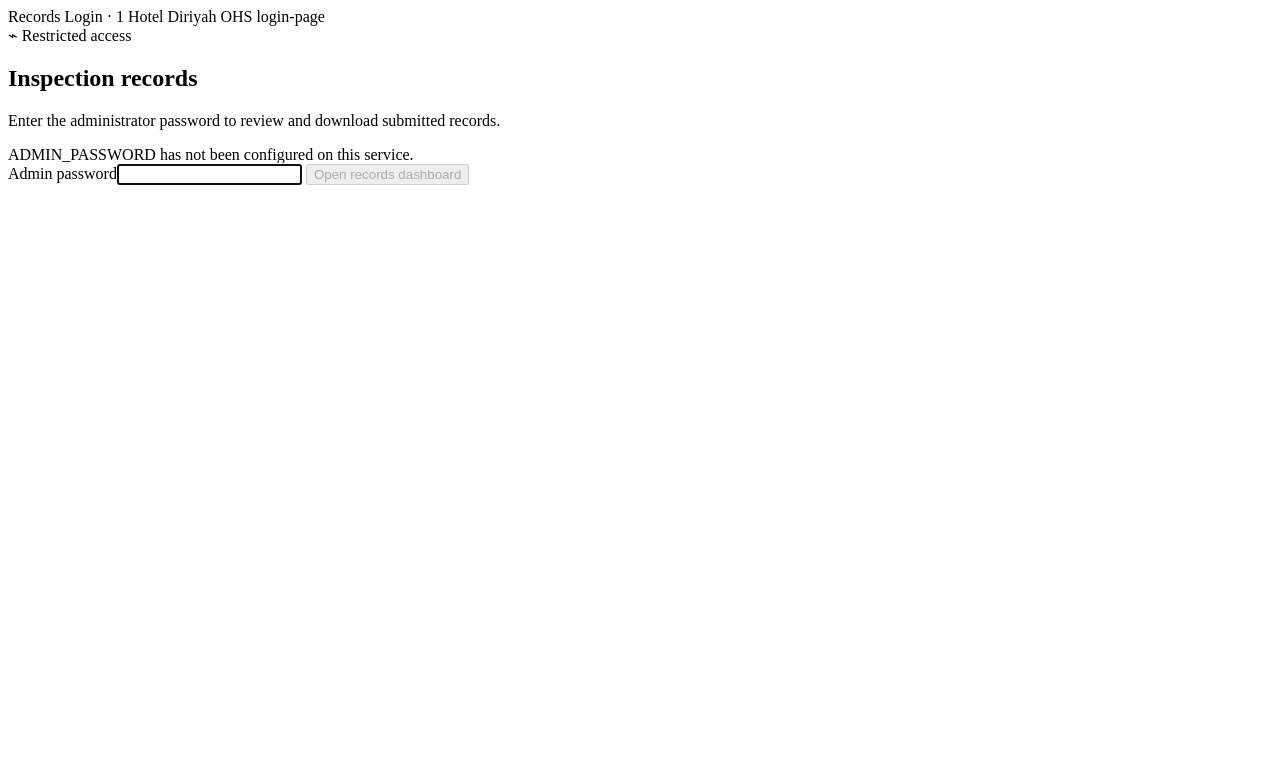
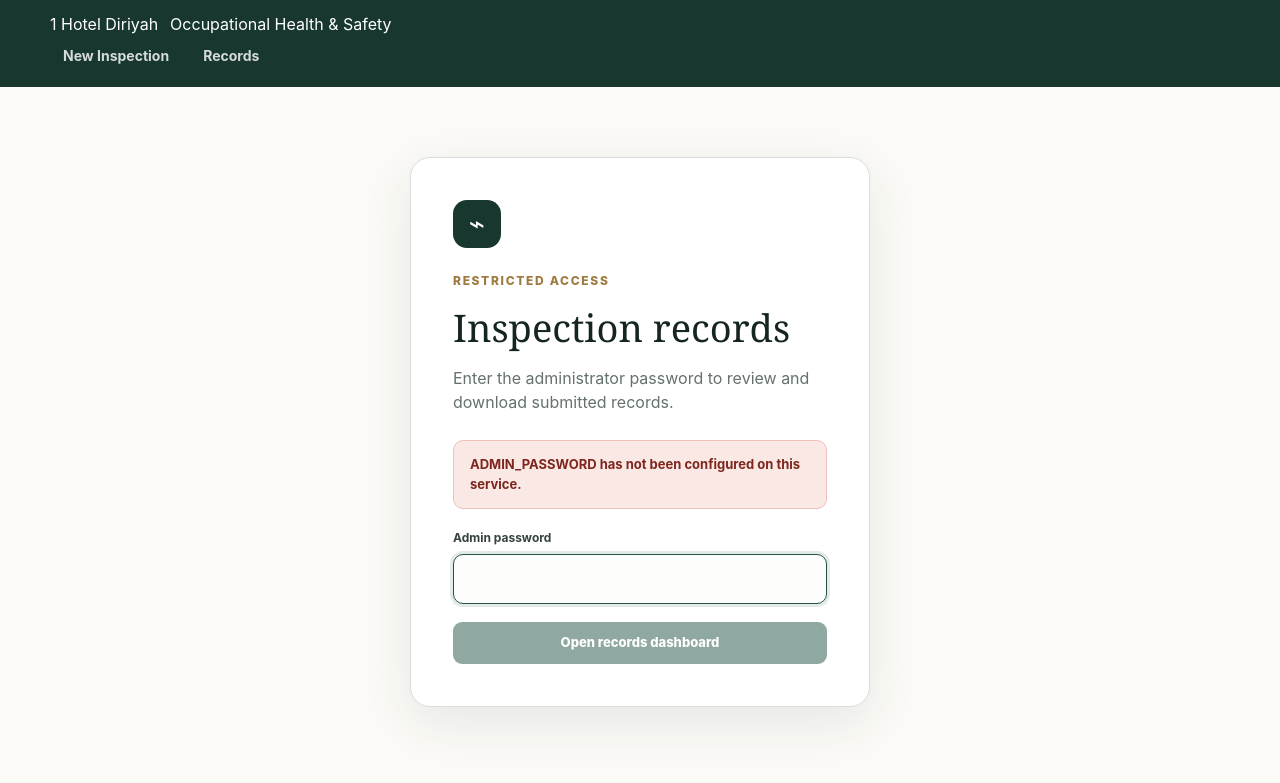
Before and after one commit to kamraanahmed1618-hue/Daily-Checklist, a Flask app: page /admin in a window 1280 px wide. Shown: the top 783 px of the page. Run offline with Flask 3, Linux system fonts and the light colour scheme; some libraries are stand-ins or nearby versions.

Commit message:
base.html

```diff
--- a/templates/base.html
+++ b/templates/base.html
@@ -1,52 +1,40 @@
-{% block title %}Inspection Records · 1 Hotel Diriyah OHS{% endblock %}
-{% block body_class %}admin-page{% endblock %}
-{% block content %}
-<section class="admin-hero">
-  <div><span class="eyebrow">Records control centre</span><h1>Inspection records</h1><p>Search, review, print, and export submitted inspections.</p></div>
-  <form method="post" action="{{ url_for('logout') }}"><button class="button ghost" type="submit">Sign out</button></form>
-</section>
+<!DOCTYPE html>
+<html lang="en">
+<head>
+    <meta charset="UTF-8">
+    <meta name="viewport" content="width=device-width, initial-scale=1.0">
 
-<section class="stats-grid">
-  <article><span>Matching records</span><strong>{{ total }}</strong></article>
-  <article><span>Average compliance</span><strong>{{ '%.1f'|format(average) }}%</strong></article>
-  <article><span>Non-compliant findings</span><strong>{{ non_compliant }}</strong></article>
-</section>
+    <title>{% block title %}1 Hotel Diriyah OHS{% endblock %}</title>
 
-<section class="card records-card">
-  <form class="filter-bar" method="get">
-    <label class="search-field"><span>Search</span><input name="q" value="{{ request.args.get('q', '') }}" placeholder="Report, inspector, contractor, location"></label>
-    <label><span>From</span><input type="date" name="date_from" value="{{ request.args.get('date_from', '') }}"></label>
-    <label><span>To</span><input type="date" name="date_to" value="{{ request.args.get('date_to', '') }}"></label>
-    <button class="button secondary" type="submit">Apply filters</button>
-    <a class="text-link" href="{{ url_for('admin') }}">Clear</a>
-  </form>
-  <div class="records-actions">
-    <p>Exports use the active search and date filters.</p>
-    <div>
-      <a class="button secondary" href="{{ url_for('export_records', kind='summary', q=request.args.get('q', ''), date_from=request.args.get('date_from', ''), date_to=request.args.get('date_to', '')) }}">Download summary CSV</a>
-      <a class="button primary" href="{{ url_for('export_records', kind='detailed', q=request.args.get('q', ''), date_from=request.args.get('date_from', ''), date_to=request.args.get('date_to', '')) }}">Download detailed CSV</a>
-    </div>
-  </div>
-  <div class="table-wrap">
-    <table>
-      <thead><tr><th>Report</th><th>Date</th><th>Location</th><th>Contractor</th><th>Inspector</th><th>Score</th><th>Findings</th><th></th></tr></thead>
-      <tbody>
-      {% for record in records %}
-        <tr>
-          <td><strong>{{ record.report_no }}</strong><small>{{ record.inspection_time }} · {{ record.shift }}</small></td>
-          <td>{{ record.inspection_date }}</td>
-          <td>{{ record.work_location }}</td>
-          <td>{{ record.contractor }}</td>
-          <td>{{ record.inspected_by }}</td>
-          <td><span class="score-pill {% if record.score < 80 %}low{% elif record.score < 95 %}medium{% endif %}">{{ record.score }}%</span></td>
-          <td>{{ record.non_compliant }} non-compliant</td>
-          <td><a class="row-link" href="{{ url_for('record_detail', record_id=record.id) }}">Review →</a></td>
-        </tr>
-      {% else %}
-        <tr><td class="empty-state" colspan="8">No inspection records match these filters.</td></tr>
-      {% endfor %}
-      </tbody>
-    </table>
-  </div>
-</section>
-{% endblock %}
+    <link rel="stylesheet"
+          href="{{ url_for('static', filename='style.css') }}">
+
+    {% block head %}{% endblock %}
+</head>
+
+<body class="{% block body_class %}{% endblock %}">
+
+    <header class="site-header">
+        <div class="header-inner">
+
+            <div class="brand">
+                <span class="project-name">1 Hotel Diriyah</span>
+                <span class="department-name">Occupational Health & Safety</span>
+            </div>
+
+            <nav class="main-nav">
+                <a href="{{ url_for('index') }}">New Inspection</a>
+                <a href="{{ url_for('admin') }}">Records</a>
+            </nav>
+
+        </div>
+    </header>
+
+    <main class="page-container">
+        {% block content %}{% endblock %}
+    </main>
+
+    {% block scripts %}{% endblock %}
+
+</body>
+</html>
```
